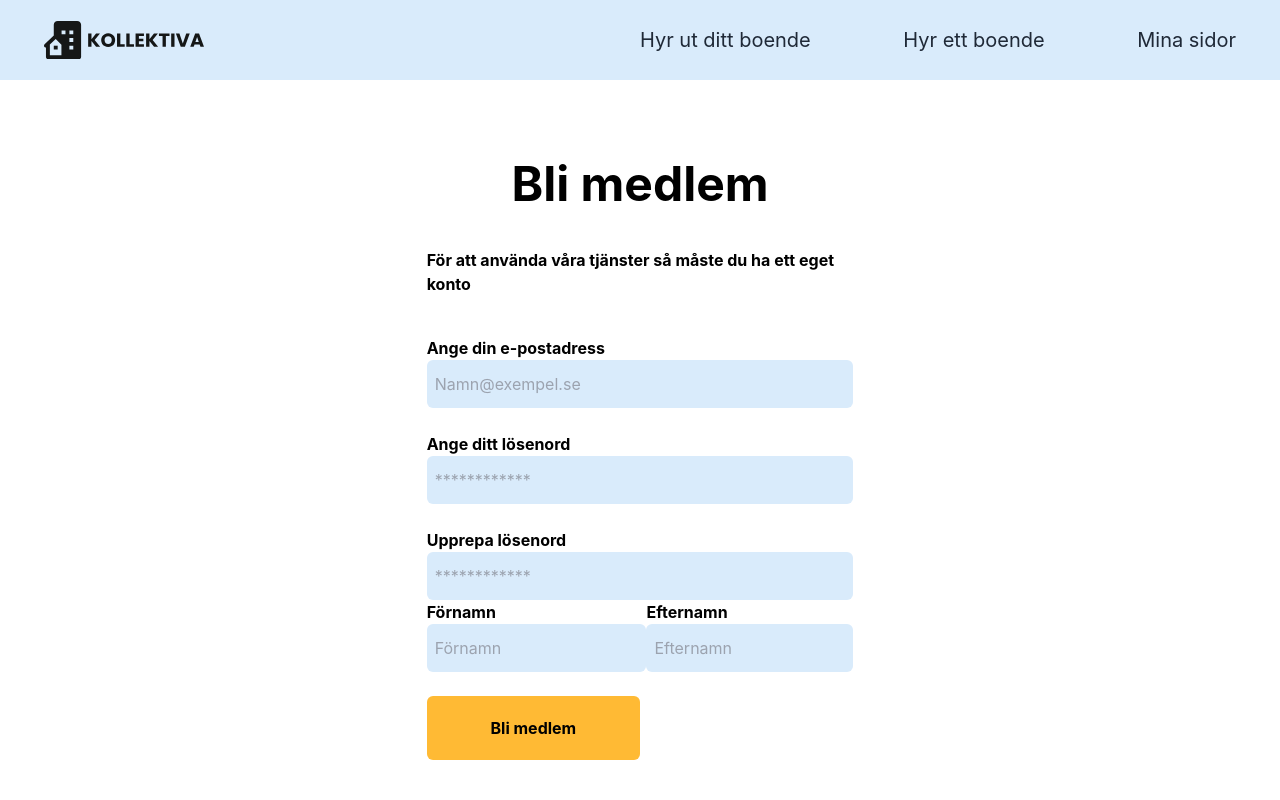
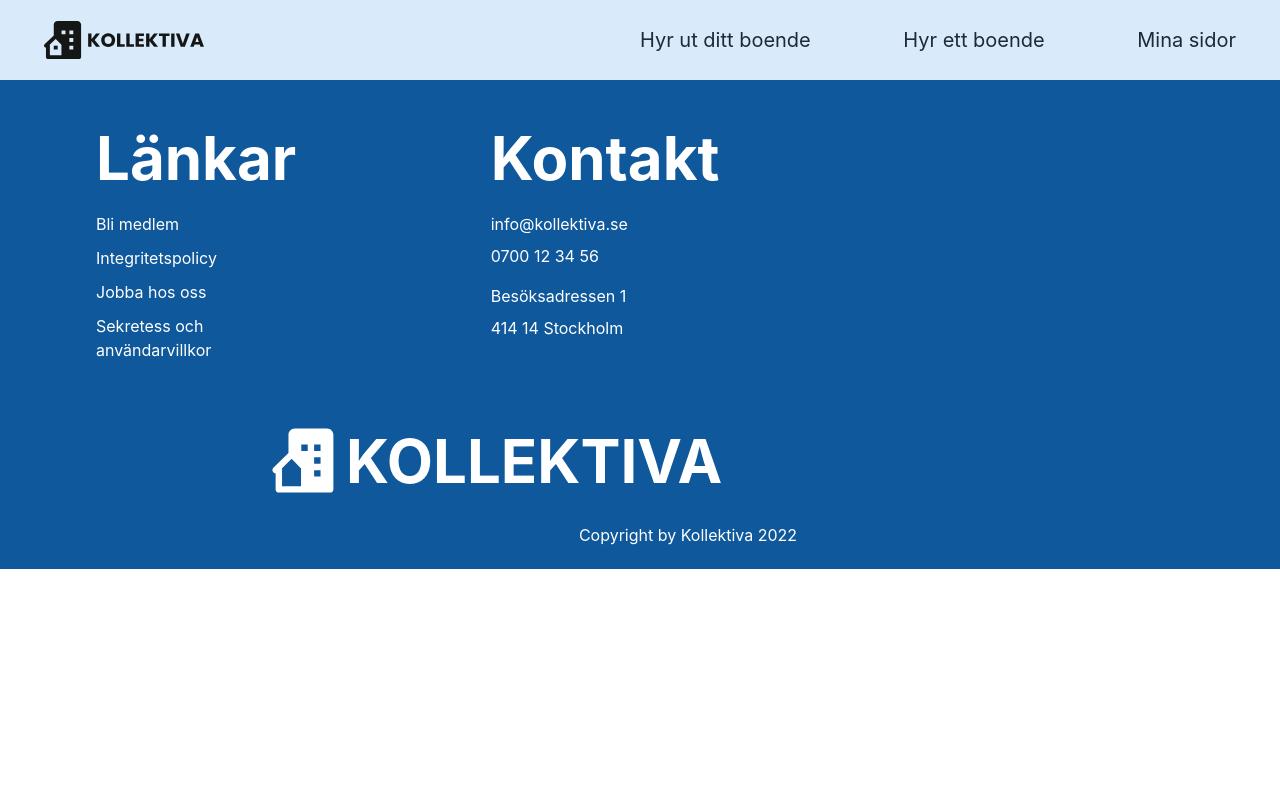
Before and after one commit to Sakariash/Kollektiva, a Next.js app: page / in a window 1280 px wide. Shown: the top 800 px of the page. Built offline with nearby package versions, Linux system fonts and the light colour scheme.

Commit message:
Page structure setup

```diff
--- a/pages/index.js
+++ b/pages/index.js
@@ -1,11 +1,6 @@
-import Head from "next/head";
-import Image from "next/image";
-import styles from "../styles/Home.module.css";
 import Navbar from "../components/Navbar";
-import Login from "../components/Login";
 import Footer from "../components/Footer";
-import BecomeMember from "../components/BecomeMember";
 
 export default function Home() {
-  return [<Navbar />, <BecomeMember />, <Footer />];
+  return [<Navbar />, <Footer />];
 }
--- /dev/null
+++ b/pages/login.js/index.js
@@ -0,0 +1,7 @@
+import Login from "../../components/Login";
+import Navbar from "../../components/Navbar";
+import Footer from "../../components/Footer";
+
+export default function LoginPage() {
+  return [<Navbar />, <Login />, <Footer />];
+}
--- /dev/null
+++ b/pages/signup/index.js
@@ -0,0 +1,7 @@
+import BecomeMember from "../../components/BecomeMember";
+import Navbar from "../../components/Navbar";
+import Footer from "../../components/Footer";
+
+export default function SignUpPage() {
+  return [<Navbar />, <BecomeMember />, <Footer />];
+}
```
